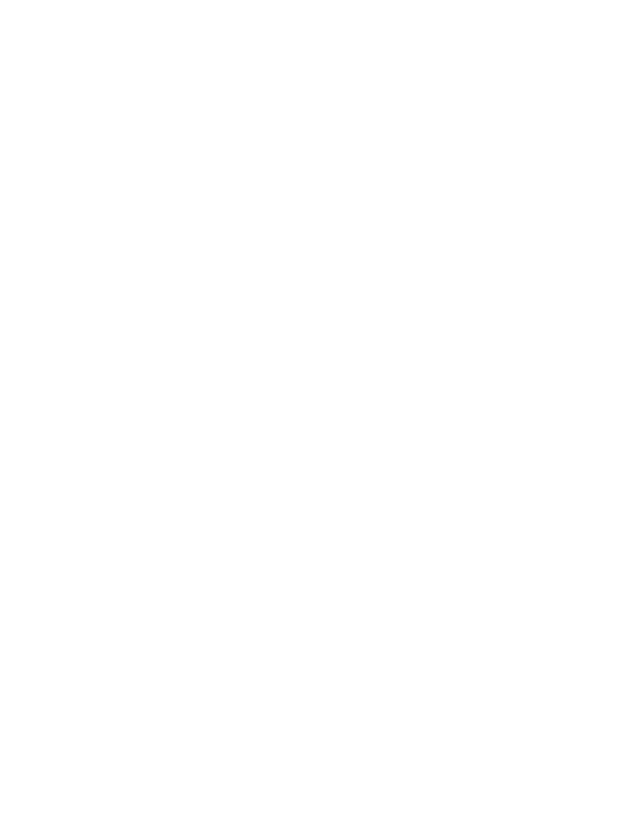
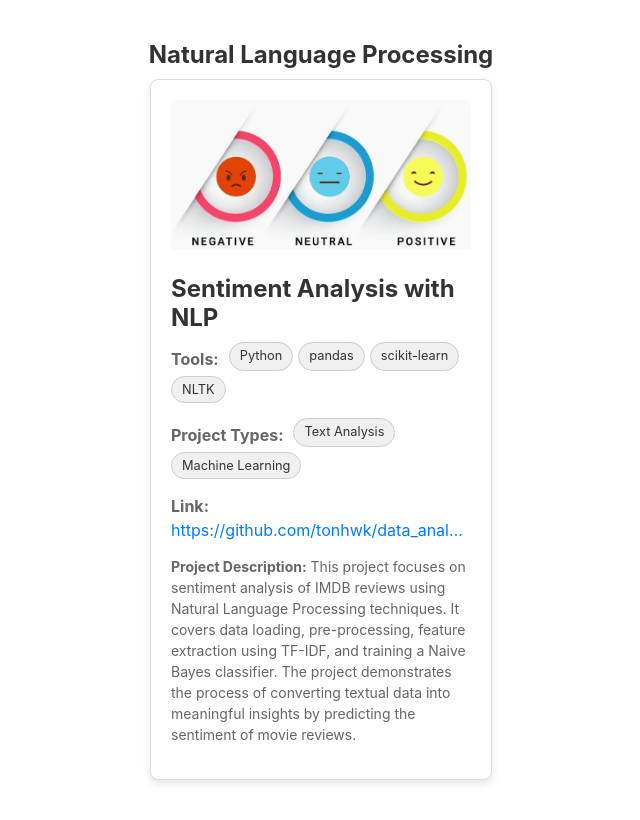
Before and after one commit to tonhwk/my-data-portfolio, a React (Create React App) app: page /nlp-analysis in a window 1280 px wide. Before the commit this address had no page. Shown: the whole page, without its empty margins (319-959 px from the left). Built offline with nearby package versions, Linux system fonts and the light colour scheme; the HTML template or start-up script is replaced by a standard one.

Commit message:
adding nlp

```diff
--- a/src/App.js
+++ b/src/App.js
@@ -11,6 +11,7 @@
 import DataIntegration from './pages/DataIntegration/DataIntegration';
 import DataEngineering from './pages/DataEngineering/DataEngineering';
 import AdvancedSQL from './pages/AdvancedSQL';
+import NLP from './pages/Natural LanguageProcessing/NaturalLanguageProcessing';
 
 function App() {
   return (
@@ -25,6 +26,7 @@
         <Route path="/data-integration" element={ < DataIntegration/>} />
         <Route path="/data-engineering" element={ < DataEngineering/>} />
         <Route path="/advanced-sql-analysis" element={ < AdvancedSQL/>} />
+        <Route path="/nlp-analysis" element={ < NLP/>} />
       </Routes>
     </Router>
 
--- a/src/components/DataSkillCards/DataSkillCards.jsx
+++ b/src/components/DataSkillCards/DataSkillCards.jsx
@@ -83,7 +83,7 @@
       </Link>
       <Link to="/advanced-sql-analysis" className="info-card">
       <img src="/images/mysql.jpeg" alt="Advanced SQL Analysis" className="info-card-image" />
-      <h2 className="info-card-title">Advanced SQL Analysis</h2>
+      <h2 className="info-card-title">SQL Analysis & Querying</h2>
       <p>Utilizing SQL for complex data analysis and reporting.</p>
       <ul className="info-card-description">
           <li>Performing advanced SQL queries</li>
@@ -94,6 +94,21 @@
           <li>Handling large datasets with precision</li>
       </ul>
 </Link>
+<Link to="/nlp-analysis" className="info-card">
+  <img src="/images/nlp.png" alt="Natural Language Processing" className="info-card-image" />
+  <h2 className="info-card-title">Natural Language Processing</h2>
+  <p>Leveraging NLP techniques for text analysis and understanding.</p>
+  <ul className="info-card-description">
+      <li>Text pre-processing and normalization</li>
+      <li>Tokenization and vectorization</li>
+      <li>Sentiment analysis and opinion mining</li>
+      <li>Named entity recognition (NER)</li>
+      <li>Part-of-speech tagging</li>
+      <li>Topic modeling and clustering</li>
+      <li>Building and deploying NLP models</li>
+  </ul>
+</Link>
+
 
     </div>
   );
--- /dev/null
+++ b/src/pages/Natural LanguageProcessing/NLP.styles.css
@@ -0,0 +1,13 @@
+/* Advanced.styles.css */
+
+.nlp-page {
+    display: flex;
+    flex-direction: column; /* Cards should appear below the title */
+    align-items: center; /* Center the content horizontally */
+    padding: 20px; /* Add padding for spacing */
+  }
+
+  .nlp h2 {
+    text-align: center; /* Center the title */
+    margin-bottom: 20px; /* Add some space below the title */
+  }
--- /dev/null
+++ b/src/pages/Natural LanguageProcessing/NaturalLanguageProcessing.jsx
@@ -0,0 +1,38 @@
+import React from 'react';
+import './NLP.styles.css'; // Import CSS file for styling
+import Card from '../../components/ReusableCard'; // Import the Card component
+
+const projects = [
+    {
+      "image": "/images/sentiment_analysis.jpeg",
+      "title": "Sentiment Analysis with NLP",
+      "tools": ["Python", "pandas", "scikit-learn", "NLTK"],
+      "projectTypes": ["Text Analysis", "Machine Learning"],
+      "link": "https://github.com/tonhwk/data_analysis_potfolio/blob/main/Natural%20Language%20Processing/nlp.py",
+      "projectDescription": "This project focuses on sentiment analysis of IMDB reviews using Natural Language Processing techniques. It covers data loading, pre-processing, feature extraction using TF-IDF, and training a Naive Bayes classifier. The project demonstrates the process of converting textual data into meaningful insights by predicting the sentiment of movie reviews."
+    }
+  ]
+
+
+function NLP() {
+  return (
+    <div className="nlp-page">
+      <h2>Natural Language Processing</h2>
+      <div className="cards">
+        {projects.map((project, index) => (
+          <Card
+            key={index}
+            image={project.image}
+            title={project.title}
+            tools={project.tools}
+            projectTypes={project.projectTypes}
+            link={project.link}
+            projectDescription={project.projectDescription}
+          />
+        ))}
+      </div>
+    </div>
+  );
+}
+
+export default NLP;
```
Also changed, not shown: public/images/sentiment_analysis.jpeg (added), src/pages/Natural LanguageProcessing/index.js (added), 1 other file (tests, documents, lock files or other folders).
